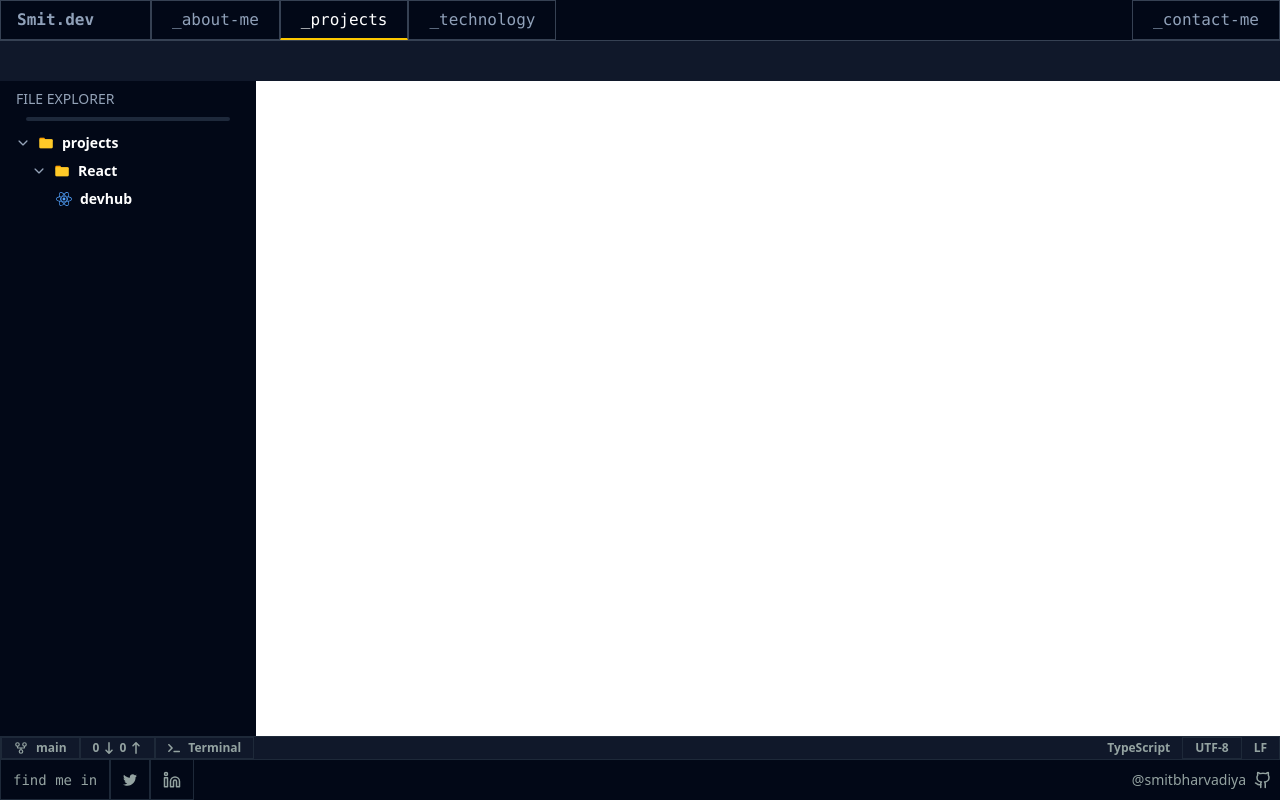
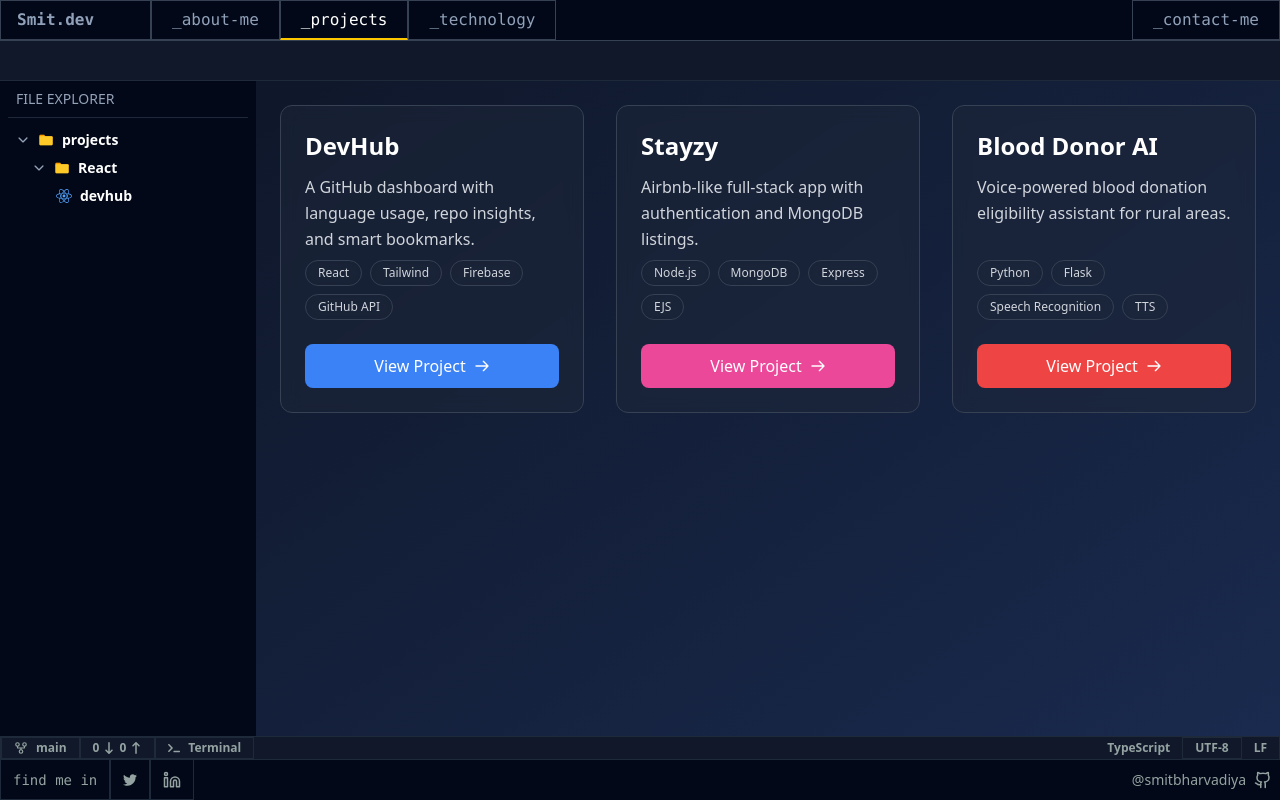
Before and after one commit to smitbharvadiya/portfolio, a React (Vite) app: page /projects in a window 1280 px wide. Built offline with nearby package versions, Linux system fonts and the light colour scheme.

Commit message:
Added Project showcase section

```diff
--- a/src/components/Main.jsx
+++ b/src/components/Main.jsx
@@ -1,13 +1,79 @@
+import { HiOutlineArrowRight } from "react-icons/hi";
 
+const projects = [
+  {
+    title: "DevHub",
+    description: "A GitHub dashboard with language usage, repo insights, and smart bookmarks.",
+    tech: ["React", "Tailwind", "Firebase", "GitHub API"],
+    link: "https://dev-hub-blond.vercel.app/",
+    accent: "#3B82F6"
+  },
+  {
+    title: "Stayzy",
+    description: "Airbnb-like full-stack app with authentication and MongoDB listings.",
+    tech: ["Node.js", "MongoDB", "Express", "EJS"],
+    link: "https://stayzy-cj60.onrender.com/",
+    accent: "#EC4899"
+  },
+  {
+    title: "Blood Donor AI",
+    description: "Voice-powered blood donation eligibility assistant for rural areas.",
+    tech: ["Python", "Flask", "Speech Recognition", "TTS"],
+    link: "https://github.com/your-username/blood-donation-ai",
+    accent: "#EF4444"
+  },
+];
 
-const Main = () => {
+export default function Main() {
+  return (
+    <div className="flex-grow w-4/5 bg-gradient-to-br from-[#0f172a] to-[#1a2b50] px-6 py-6 text-white">
 
-    return(
-        <div className="h-full w-full">
+        <div className="grid grid-cols-1 sm:grid-cols-2 lg:grid-cols-3 gap-8">
+          {projects.map((project, index) => (
+            <div
+              key={index}
+              className="relative group overflow-hidden rounded-xl bg-[#1e293b]/50 backdrop-blur-sm border border-gray-700 hover:border-gray-600 transition-all duration-500 hover:shadow-2xl"
+            >
+              <div
+                className="absolute inset-0 opacity-0 group-hover:opacity-100 transition-opacity duration-500"
+                style={{
+                  background: `linear-gradient(135deg, ${project.accent}20, transparent 70%)`,
+                }}
+              />
 
+              <div className="relative z-10 p-6 h-full flex flex-col">
+                <div className="flex-1">
+                  <h2 className="text-2xl font-bold mb-3">{project.title}</h2>
+                  <p className="text-gray-300 mb-2 leading-relaxed">{project.description}</p>
+                </div>
+
+                <div className="mb-6 flex flex-wrap gap-2">
+                  {project.tech.map((tech, i) => (
+                    <span
+                      key={i}
+                      className="text-xs px-3 py-1 rounded-full backdrop-blur-sm border border-gray-700 text-gray-300"
+                    >
+                      {tech}
+                    </span>
+                  ))}
+                </div>
+
+                <a
+                  href={project.link}
+                  target="_blank"
+                  rel="noopener noreferrer"
+                  className="inline-flex items-center justify-center px-5 py-2.5 rounded-lg font-medium transition-all duration-300 transform group-hover:translate-x-1"
+                  style={{
+                    backgroundColor: project.accent,
+                  }}
+                >
+                  View Project
+                  <HiOutlineArrowRight className="ml-2"/>
+                </a>
+              </div>
+            </div>
+          ))}
         </div>
-    )
-
+      </div>
+  );
 }
-
-export default Main;
--- a/src/components/fileExplorer.jsx
+++ b/src/components/fileExplorer.jsx
@@ -11,7 +11,7 @@ const FileExplorer = () => {
     <div className="w-1/5 h-full bg-[#020817] text-white overflow-auto">
 
       <div className="text-[#94a3b8] text-sm px-4 py-2">FILE EXPLORER</div>
-      <div className="h-1 w-4/5 mx-auto rounded-full bg-[#1e293b] mb-2"></div>
+      <div className="h-[1px] rounded-full bg-[#1e293b] mx-2 mb-2"></div>
 
       <div
         className="flex items-center cursor-pointer hover:bg-[#1e293b] px-4 py-1"
--- a/src/components/tabs.jsx
+++ b/src/components/tabs.jsx
@@ -3,7 +3,7 @@
 const Tabs = () => {
 
     return(
-        <div className="w-full h-10 bg-[#10182a]">
+        <div className="w-full h-10 bg-[#10182a] border-b border-gray-800">
 
         </div>
     )
--- a/src/pages/projects.jsx
+++ b/src/pages/projects.jsx
@@ -1,6 +1,7 @@
 import Navbar from "../components/Header"
 import Tabs from "../components/tabs"
 import FileExplorer from "../components/fileExplorer"
+import Main from "../components/Main"
 import Footer from "../components/Footer"
 
 export default function Project() {
@@ -11,6 +12,7 @@ export default function Project() {
             <Tabs />
             <div className="flex flex-1">
                 <FileExplorer />
+                <Main />
             </div>
             <Footer />
         </div>
```
